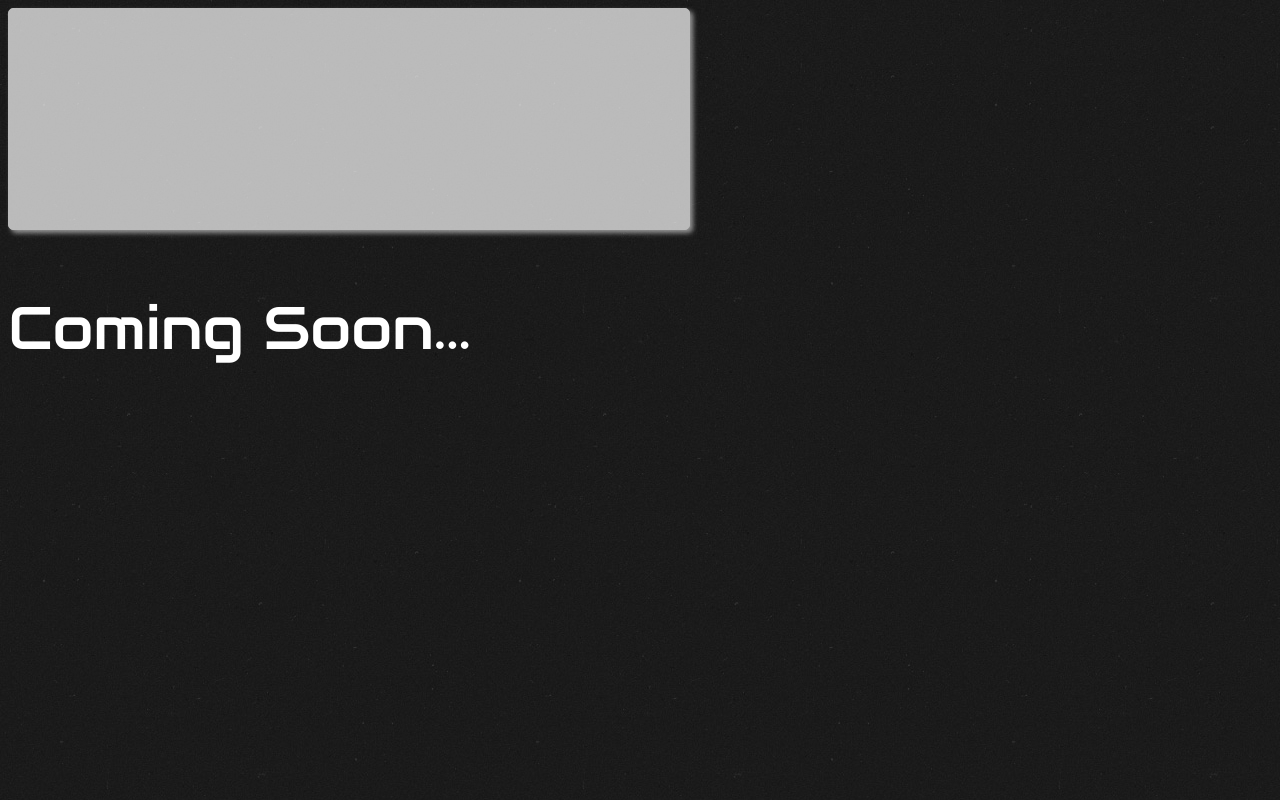
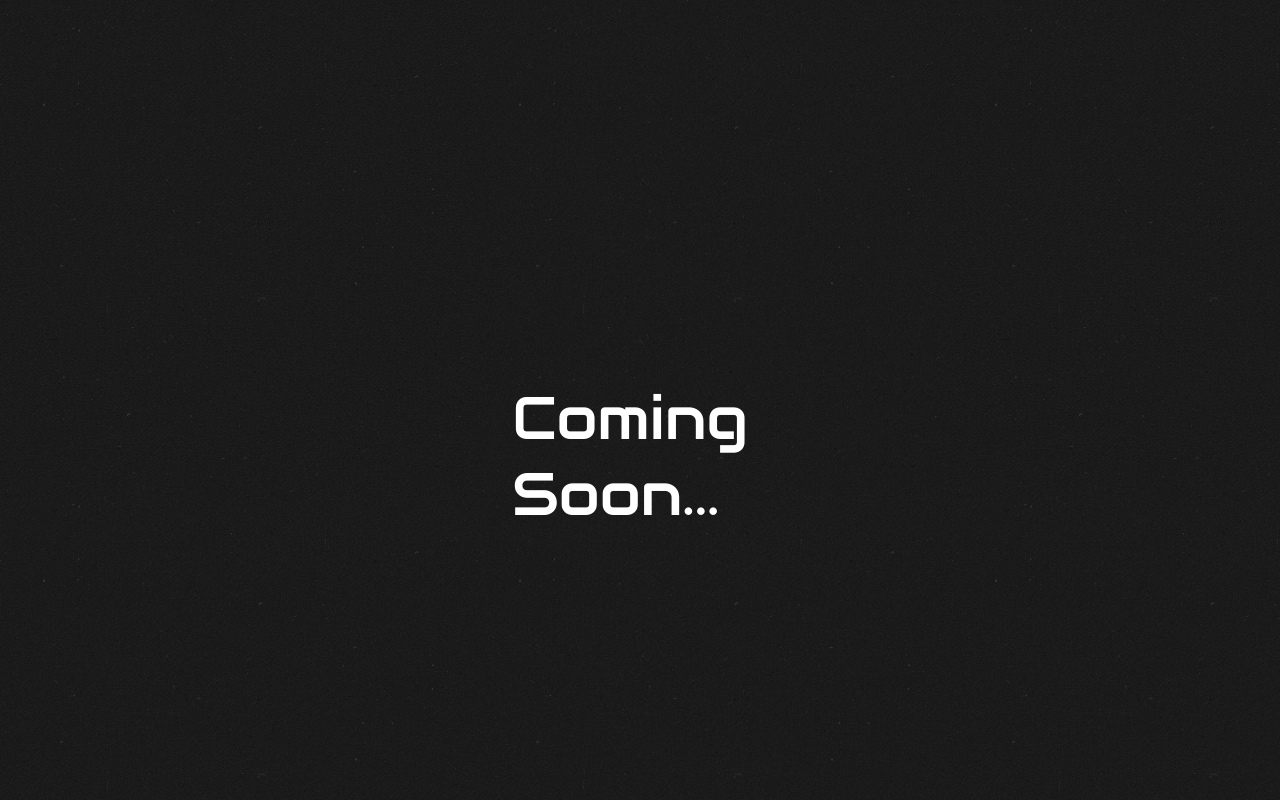
Before and after one commit to aibli/aibli.github.io, a plain HTML site: page index.html in a window 1280 px wide. Drawn offline with Linux system fonts and the light colour scheme.

Commit message:
Delete box

```diff
--- a/coming_soon.css
+++ b/coming_soon.css
@@ -3,6 +3,11 @@
 	color:White;
 	font-size:60px;
 	font-family:Audiowide,cursive;
+	position:absolute;
+	top:40%;
+	left:40%;
+	width:20%;
+	height:20%
 	}
 
 	.box
--- a/index.html
+++ b/index.html
@@ -13,7 +13,6 @@
 
   <body background="broken_noise.png">
 
-    <div class="box"></div>
 	<p class="p"> Coming Soon... </p>
 
   </body>
```
